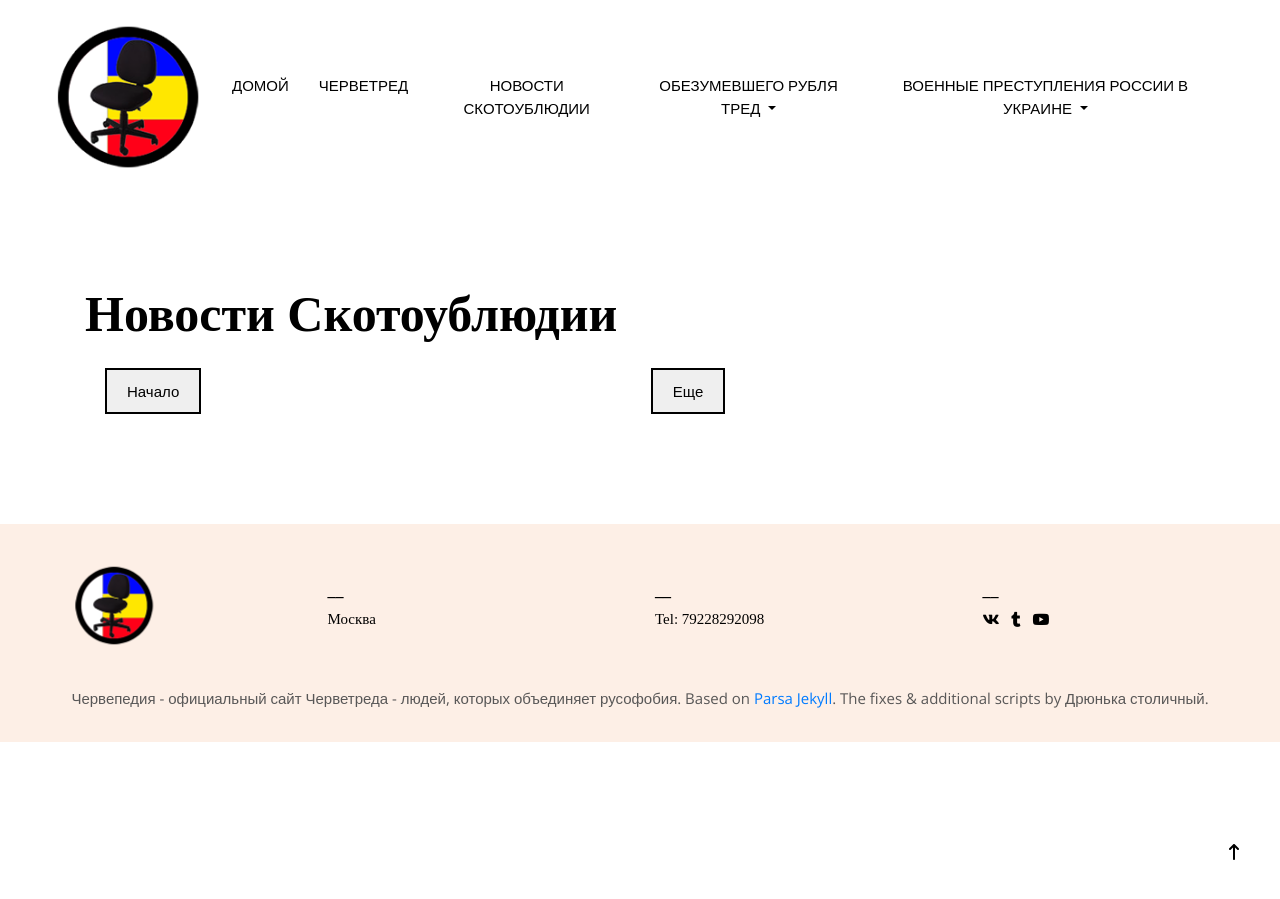
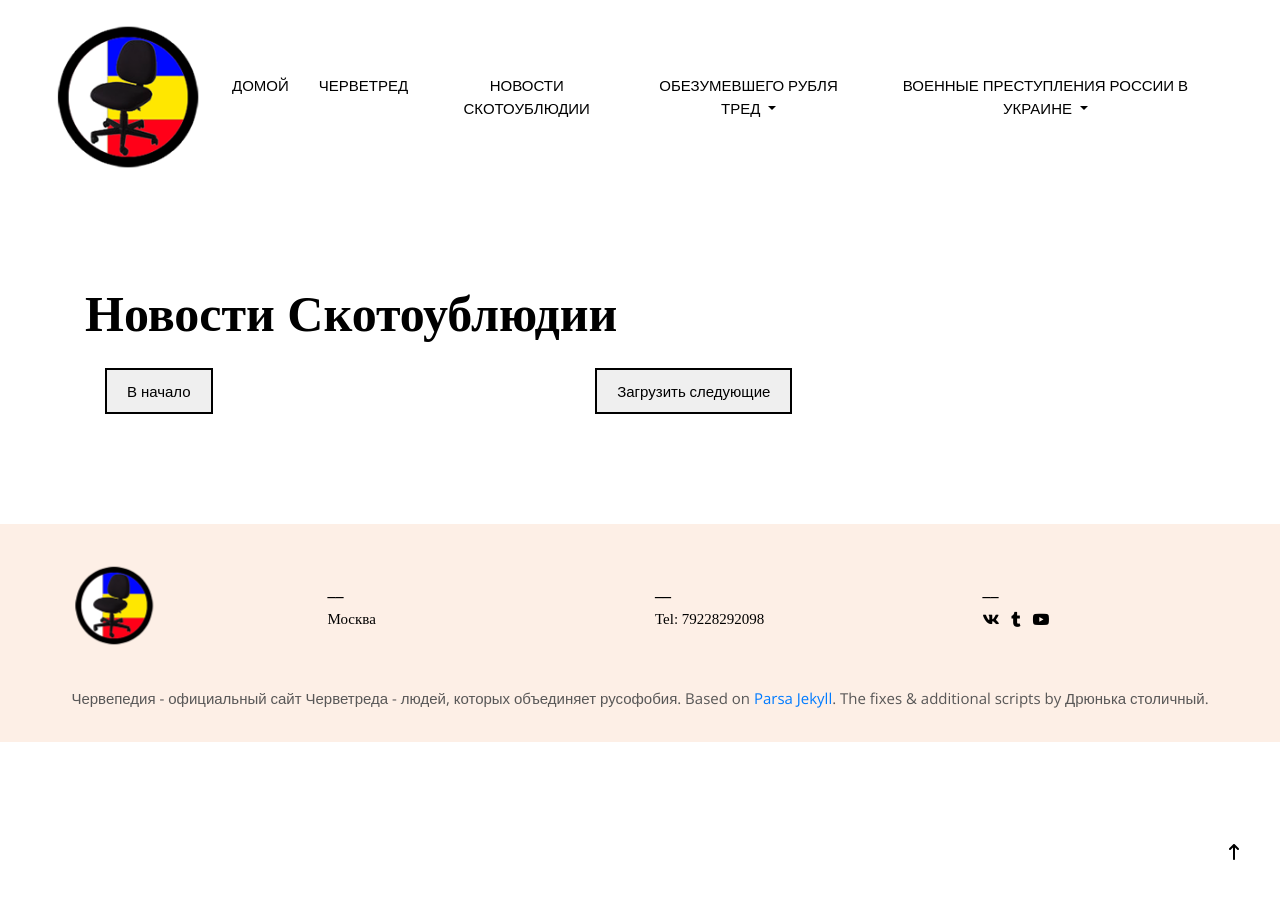
Before and after one commit to chervetred/chervetred.github.io, a Jekyll site: the page built from _pages/tgtest.html, in a window 1280 px wide. Built offline with Jekyll 4.4.1, drawn with Linux system fonts in a browser that asks for light colours; some web fonts are replaced; a script that is not in the unit is left out; comment, search, counter and statistics services are not loaded.

Commit message:
Update tgtest.html

```diff
--- a/_pages/tgtest.html
+++ b/_pages/tgtest.html
@@ -6,7 +6,7 @@
 image:
 ---
 <!DOCTYPE html>
-<html lang="ru">
+<html lang="en">
 <head>
 <meta charset="UTF-8">
 <meta name="viewport" content="width=device-width, initial-scale=1.0">
@@ -50,9 +50,9 @@
 <body>
 <div id="telegram-posts"></div>
 <div id="navigation-buttons">
-    <button class="load-more-button" onclick="loadFirstPosts()">Начало</button>
+    <button class="load-more-button" onclick="loadFirstPosts()">В начало</button>
     <div id="load-more">
-        <button class="load-more-button" onclick="loadMorePosts()">Еще</button>
+        <button class="load-more-button" onclick="loadMorePosts()">Загрузить следующие</button>
     </div>
 </div>
 
```
